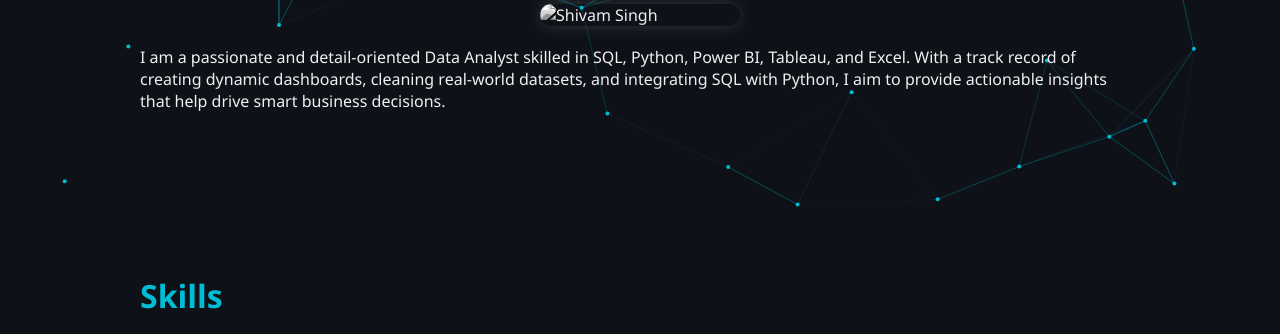
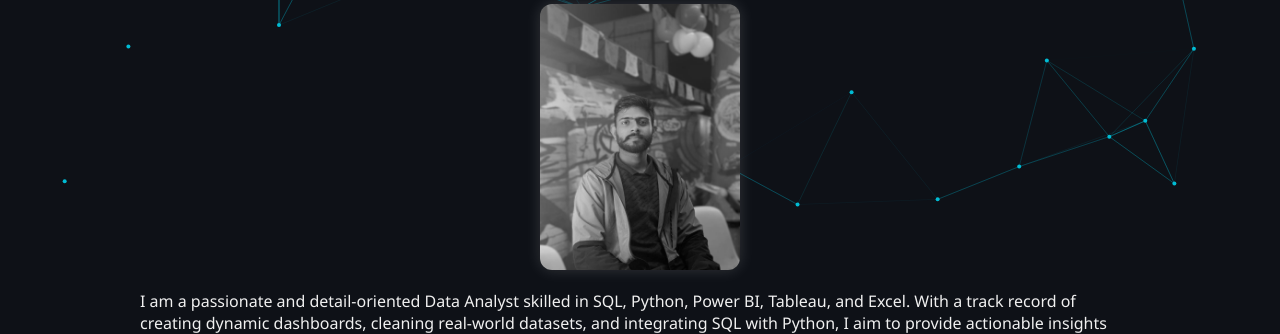
Before and after one commit to ShivamSingh200416/PORTFOLIO, a plain HTML site: page index.html in a window 1280 px wide. Shown: the part 585-919 px from the top of the page. Drawn offline with nearby package versions, Linux system fonts and the light colour scheme.

Commit message:
Update index.html

```diff
--- a/index.html
+++ b/index.html
@@ -163,7 +163,8 @@
 
   <section id="about" class="section">
     <h2>About Me</h2>
-    <img src="/mnt/data/6d855017-829c-4199-b311-6f9d615de9ee.jpg" alt="Shivam Singh" class="profile-photo" />
+    <img src="profile.jpg" alt="Shivam Singh" class="profile-photo" />
+
     <p>I am a passionate and detail-oriented Data Analyst skilled in SQL, Python, Power BI, Tableau, and Excel. With a track record of creating dynamic dashboards, cleaning real-world datasets, and integrating SQL with Python, I aim to provide actionable insights that help drive smart business decisions.</p>
   </section>
 
```
